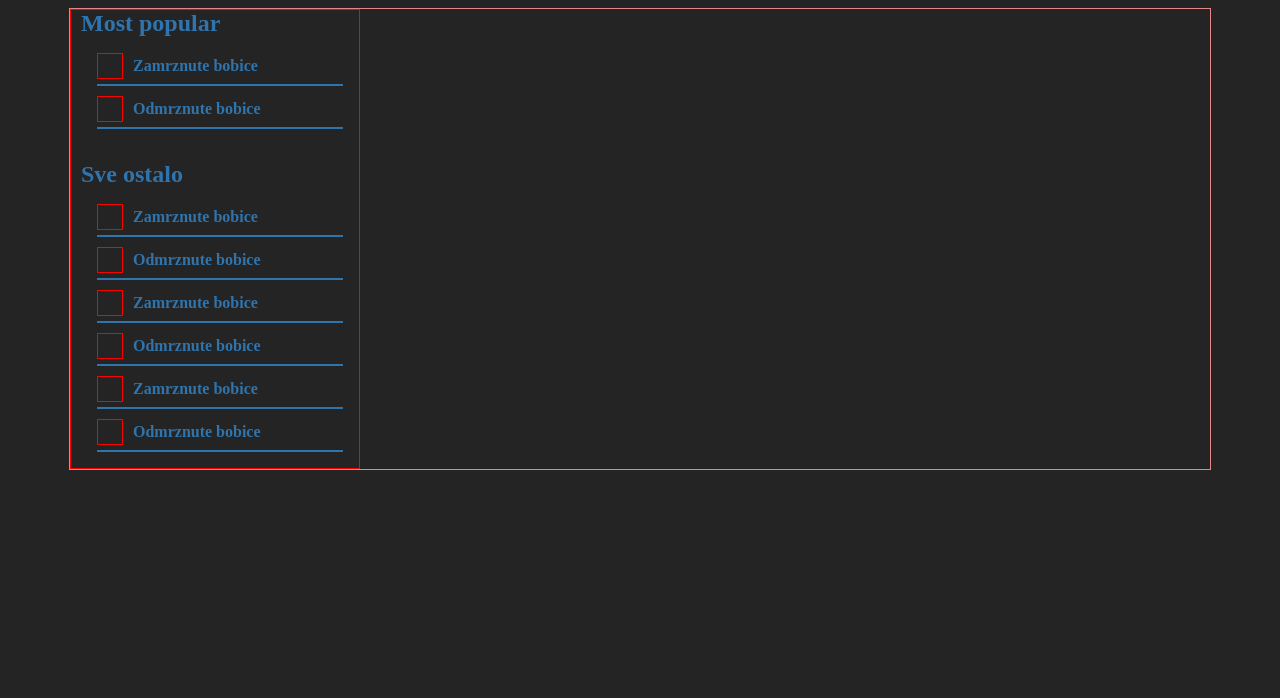
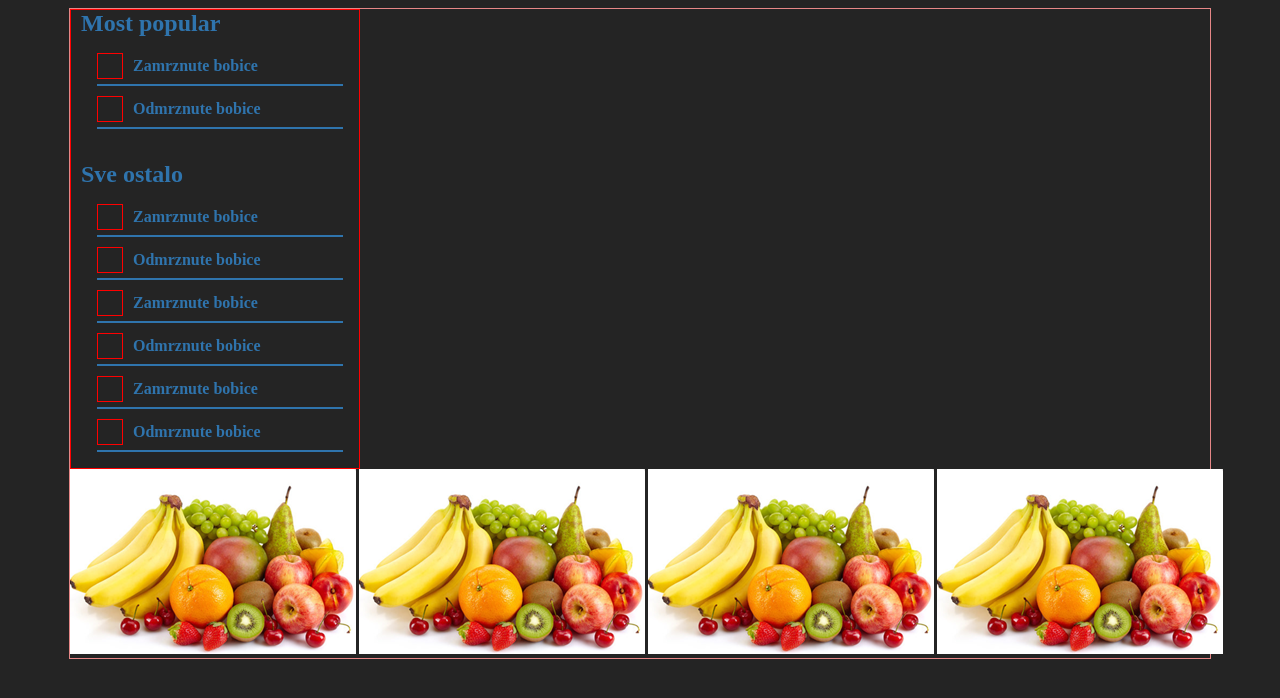
Before and after one commit to PetarPaskas/kupuj-prirodno, a React (Vite) app in the folder kupuj-prirodno/: page / in a window 1280 px wide. Shown: the top 698 px of the page. Built offline with nearby package versions, Linux system fonts and the light colour scheme.

Commit message:
list stores

```diff
--- a/kupuj-prirodno/src/assets/main.css
+++ b/kupuj-prirodno/src/assets/main.css
@@ -65,6 +65,16 @@ padding-bottom: 5px;
 
 }
 
+.grid_list{
+    display:grid;
+    grid-template-columns: repeat(auto-fill, minmax(264px, 1fr));
+    gap:16px;
+}
+
+.grid_list__item{
+
+}
+
 .card{
     display:flex;
     flex-direction: column;
--- a/kupuj-prirodno/src/packages/StoreCard/store-card.tsx
+++ b/kupuj-prirodno/src/packages/StoreCard/store-card.tsx
@@ -3,12 +3,13 @@ import CardBody from "../../shared/card/CardBody/card-body";
 import CardFooter from "../../shared/card/CardFooter/card-footer";
 import CardHeader from "../../shared/card/CardHeader/card-header";
 import CardHeaderImageCover from "../../shared/card/CardHeaderImageCover/card-header-image-cover";
+import type { StoreSummaryItem } from "../../shared/types";
 
 interface StoreCardProps{
-
+    store:StoreSummaryItem
 }
 
-const StoreCard = ({}:StoreCardProps)=>{
+const StoreCard = ({store}:StoreCardProps)=>{
     const renderCardHeader = ()=>{
         return <CardHeader>
             <CardHeaderImageCover src="./src/assets/img/fruit.png"/>
--- /dev/null
+++ b/kupuj-prirodno/src/packages/StoreProductResults/StoreProductList/store-product-list.tsx
@@ -0,0 +1,27 @@
+import GridListContainer from "../../../shared/GridList/grid-list";
+import GridListItem from "../../../shared/GridList/GridListItem/grid-list-item";
+import type { StoreSummaryItem } from "../../../shared/types";
+import StoreCard from "../../StoreCard/store-card";
+
+interface StoreProductListProps{
+    items:StoreSummaryItem[]
+}
+
+const StoreProductList = ({items}:StoreProductListProps)=>{
+
+    const renderStores = ()=>{
+        return items.map((store,index)=>{
+                return <GridListItem key={index}>
+                    <StoreCard store={store}/>
+                </GridListItem>
+            });
+        }
+
+    return <div className="store_product_list">
+        <GridListContainer>
+            {renderStores()}
+        </GridListContainer>
+    </div>
+}
+
+export default StoreProductList;
--- a/kupuj-prirodno/src/packages/StoreProductResults/store-product-results.tsx
+++ b/kupuj-prirodno/src/packages/StoreProductResults/store-product-results.tsx
@@ -1,12 +1,14 @@
+import type { StoreSummary } from "../../shared/types"
+import StoreProductList from "./StoreProductList/store-product-list"
+
 interface StoreProductResultsProps{
-
+    stores:StoreSummary
 }
 
-const StoreProductResults = ({}:StoreProductResultsProps)=>{
+const StoreProductResults = ({stores}:StoreProductResultsProps)=>{
+
     return <div className="store_product_results">
-        <div className="store_product_list">
-
-        </div>
+        <StoreProductList items={stores.items}/>
     </div>
 }
 
--- a/kupuj-prirodno/src/pages/StoresOverview/stores-overview.tsx
+++ b/kupuj-prirodno/src/pages/StoresOverview/stores-overview.tsx
@@ -1,20 +1,22 @@
-import StoreCard from "../../packages/StoreCard/store-card";
 import StoreCategories from "../../packages/StoreCategories/store-categories";
 import StoreProductResults from "../../packages/StoreProductResults/store-product-results";
-import { getLocalStoreCategories } from "../../shared/mock-data";
+import { getLocalStoreCategories, getLocalStores } from "../../shared/mock-data";
 
 interface StoresOverviewProps{
 
 }
 const StoresOverview = ({}:StoresOverviewProps)=>{
     const storecategories = getLocalStoreCategories();
+    const stores = getLocalStores();
 
     return <div>
         <div className="content_center">
             <StoreCategories
                 categories={storecategories}
             />
-            <StoreProductResults/>
+            <StoreProductResults
+                stores={stores}
+            />
         </div>
     </div>
 }
--- /dev/null
+++ b/kupuj-prirodno/src/shared/GridList/GridListItem/grid-list-item.tsx
@@ -0,0 +1,13 @@
+
+export interface GridListItemProps{
+    children?:React.ReactNode
+}
+
+
+const GridListItem = ({children}:GridListItemProps)=>{
+    return <div className="grid_list__item">
+        {children}
+    </div>
+}
+
+export default GridListItem;
--- /dev/null
+++ b/kupuj-prirodno/src/shared/GridList/grid-list.tsx
@@ -0,0 +1,16 @@
+import type { ReactElement } from "react"
+import type { GridListItemProps } from "./GridListItem/grid-list-item";
+
+interface GridListProps{
+    children:AllowedChildren | AllowedChildren[]
+}
+
+type AllowedChildren = ReactElement<GridListItemProps>;
+
+const GridListContainer = ({children}:GridListProps)=>{
+    return <div className="grid_list">
+        {children}
+    </div>
+}
+
+export default GridListContainer;
--- a/kupuj-prirodno/src/shared/mock-data.ts
+++ b/kupuj-prirodno/src/shared/mock-data.ts
@@ -1,4 +1,4 @@
-import type { CategorySummary } from "./types";
+import type { CategorySummary, StoreSummary } from "./types";
 
 const getLocalStoreCategories = (): CategorySummary[]=>{
     return [
@@ -57,6 +57,37 @@ const getLocalStoreCategories = (): CategorySummary[]=>{
 ];
 }
 
+
+const getLocalStores: ()=>StoreSummary = ()=>({
+    items:[
+        {
+            id:'store_1',
+            coverImage:'./src/assets/img/fruit.png',
+            title:'Rakic 1',
+            shortDescription:'kratak opis'
+        },
+        {
+            id:'store_2',
+            coverImage:'./src/assets/img/fruit.png',
+            title:'Rakic 2',
+            shortDescription:'kratak opis'
+        },
+        {
+            id:'store_3',
+            coverImage:'./src/assets/img/fruit.png',
+            title:'Rakic 3',
+            shortDescription:'kratak opis'
+        },
+                {
+            id:'store_4',
+            coverImage:'./src/assets/img/fruit.png',
+            title:'Rakic 4',
+            shortDescription:'kratak opis'
+        }
+    ]
+});
+
 export {
-    getLocalStoreCategories
+    getLocalStoreCategories,
+    getLocalStores
 };
```
Also changed, not shown: kupuj-prirodno/src/shared/types.ts (+11 -0 lines).
